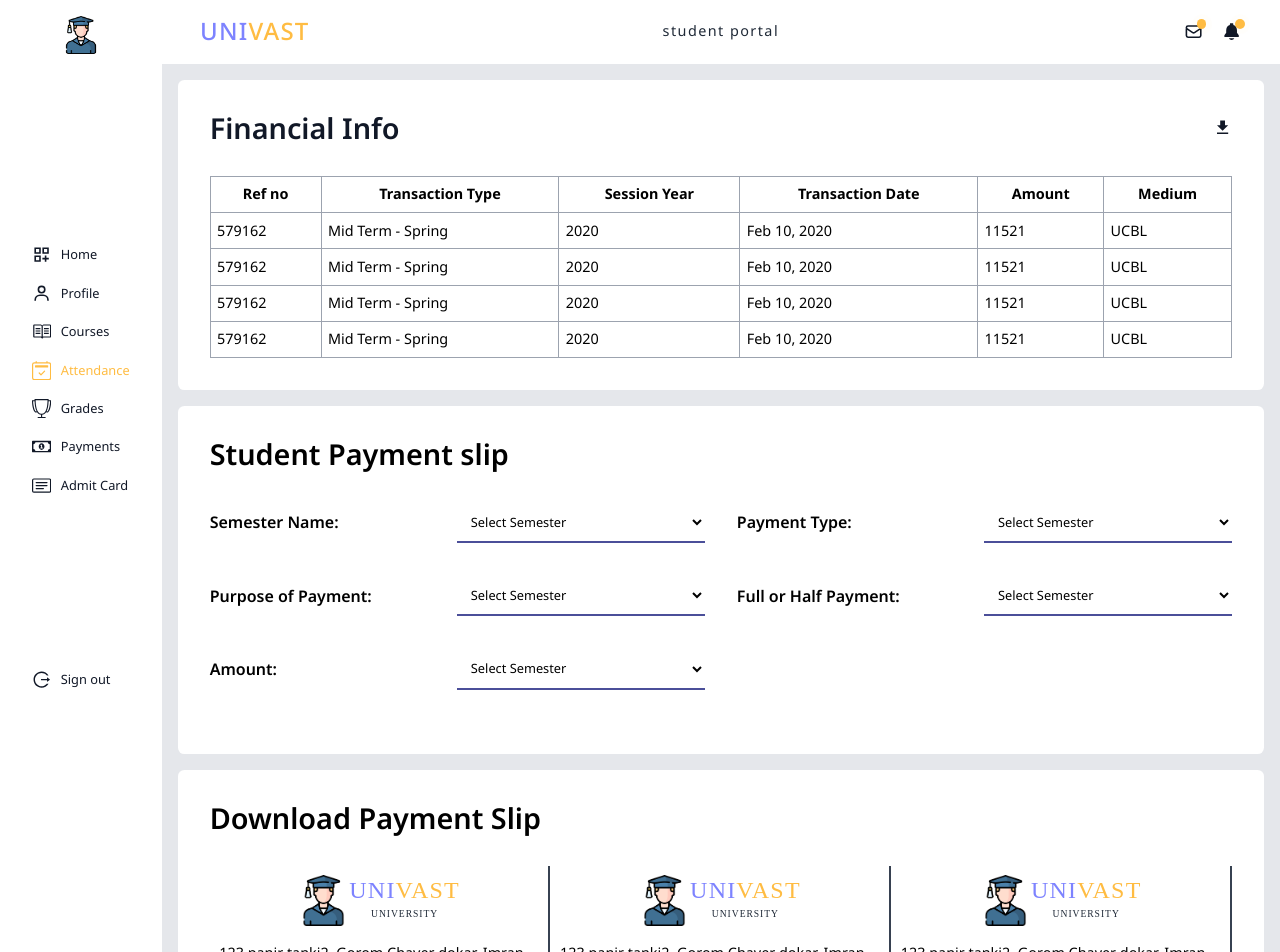
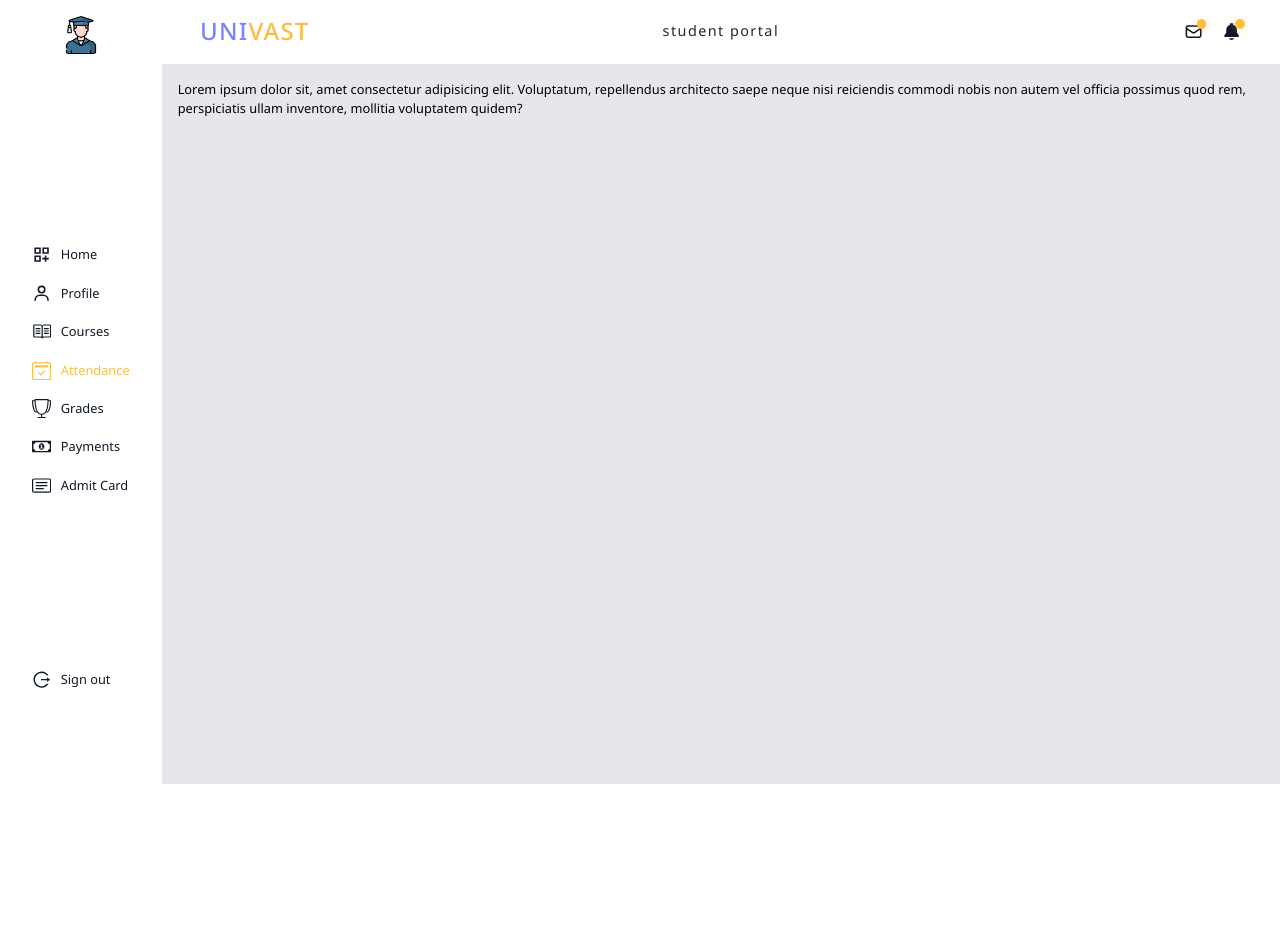
Before and after one commit to abusaidshabib/univast-client, a React (Vite) app: page /student/attendance in a window 1280 px wide. Shown: the top 952 px of the page. After the commit the page ends 800 px from the top, so only its background shows below. Built offline with nearby package versions, Linux system fonts and the light colour scheme.

Commit message:
problem test1

```diff
--- a/src/Pages/StudentPortal/StudentAttendancePage/Main/SAttendance.jsx
+++ b/src/Pages/StudentPortal/StudentAttendancePage/Main/SAttendance.jsx
@@ -1,13 +1,7 @@
-import SFinantialInfo from "../../StudentPaymentPage/Sections/SFinancialInfo/SFinantialInfo";
-import SPaymentForm from "../../StudentPaymentPage/Sections/SPaymentForm/SPaymentForm";
-import SPaymentSlip from "../../StudentPaymentPage/Sections/SPaymentSlip/SPaymentSlip";
-
 const SAttendance = () => {
   return (
     <div className="min-h-[calc(100vh-80px)] w-full bg-gray-200 p-5 grid gap-5">
-      <SFinantialInfo></SFinantialInfo>
-      <SPaymentForm></SPaymentForm>
-      <SPaymentSlip></SPaymentSlip>
+      <p>Lorem ipsum dolor sit, amet consectetur adipisicing elit. Voluptatum, repellendus architecto saepe neque nisi reiciendis commodi nobis non autem vel officia possimus quod rem, perspiciatis ullam inventore, mollitia voluptatem quidem?</p>
     </div>
   );
 };
```
